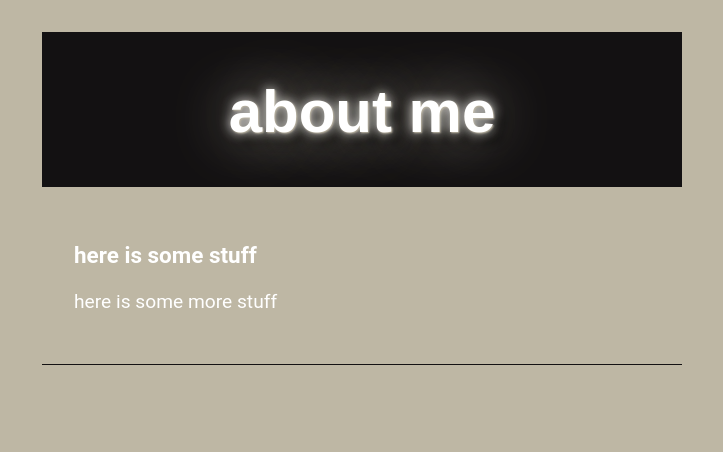
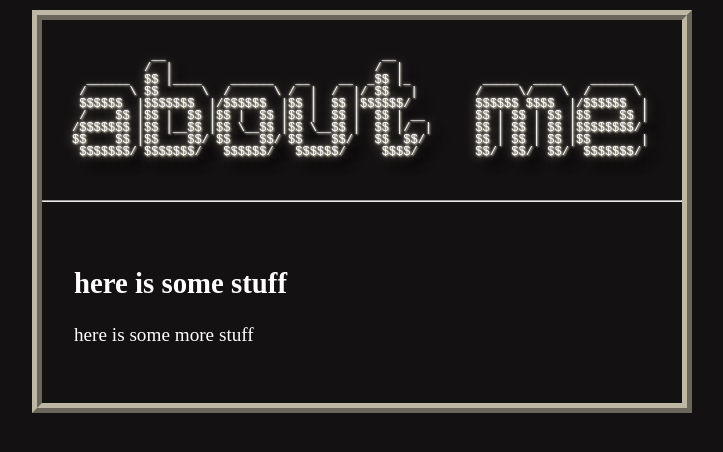
Before and after one commit to ctw7/mywebsite, a plain HTML site: page page/bio.html in a window 1280 px wide. Shown: the whole page, without its empty margins (278-1001 px from the left). Drawn offline with Linux system fonts and the light colour scheme.

Commit message:
edit to bio.html/content.css

```diff
--- a/content.css
+++ b/content.css
@@ -1,26 +1,27 @@
 /* color pallete:
 #BEB7A4 dull gray
-#131112 black
+#131112 sortof black
 black/white for higher contrast
 */
 
 body {
 	width: 85%;
 	margin: 0 auto;
-	background-color: #BEB7A4;
-	font-family: 'Roboto', sans-serif;
+	background-color: #131112;
 }
 div.banner {
-	font-size: 30px;
-	background-color: inherit;
-	margin: 5%;
-	padding-top: 5px;
-	text-align: center;
+	font-size: 12px;
+	background-color: #131112;
+  line-height: 1;
+  text-shadow: 1px 1px 2px #BEB7A4, 0 0 1em #BEB7A4, 0 0 0.2em white, 10px 10px 10px black;
+  color: white;
+  margin: 30px;
 }
 div.content {
 	width: 80vh;
 	margin: 10px auto 10px auto;
 	background-color: #131112;
+  border: 10px ridge #BEB7A4;
 }
 div.main {
 	color: white;
@@ -30,19 +31,13 @@ div.main {
 	border-style: solid;
 	border-width: 1px 0px 1px 0px;
 	border-color: #131112;
-	background-color: #BEB7A4;
+	background-color: #131112;
 }
 
 img {
 	display: block;
 	margin: auto;
 	width: 60%;
-}
-h1 {
-	text-decoration: none;
-	text-shadow: 1px 1px 2px #BEB7A4, 0 0 1em #BEB7A4, 0 0 0.2em white, 10px 10px 10px black;
-	color: white;
-	font-family: arial;
 }
 
 
--- a/page/bio.html
+++ b/page/bio.html
@@ -8,11 +8,21 @@
   <body>
     <div class="content">
       <div class="banner">
-        <h1>about me</h1>
+        <pre>
+           __                              __
+          /  |                            /  |
+  ______  $$ |____    ______   __    __  _$$ |_          _____  ____    ______
+ /      \ $$      \  /      \ /  |  /  |/ $$   |        /     \/    \  /      \
+ $$$$$$  |$$$$$$$  |/$$$$$$  |$$ |  $$ |$$$$$$/         $$$$$$ $$$$  |/$$$$$$  |
+ /    $$ |$$ |  $$ |$$ |  $$ |$$ |  $$ |  $$ | __       $$ | $$ | $$ |$$    $$ |
+/$$$$$$$ |$$ |__$$ |$$ \__$$ |$$ \__$$ |  $$ |/  |      $$ | $$ | $$ |$$$$$$$$/
+$$    $$ |$$    $$/ $$    $$/ $$    $$/   $$  $$/       $$ | $$ | $$ |$$       |
+ $$$$$$$/ $$$$$$$/   $$$$$$/   $$$$$$/     $$$$/        $$/  $$/  $$/  $$$$$$$/
+        </pre>
       </div>
-
+      <hr>
       <div class="main">
-        <h3>here is some stuff</h3>
+        <h2>here is some stuff</h2>
         <p>here is some more stuff</p>
       </div>
     </div>
```
